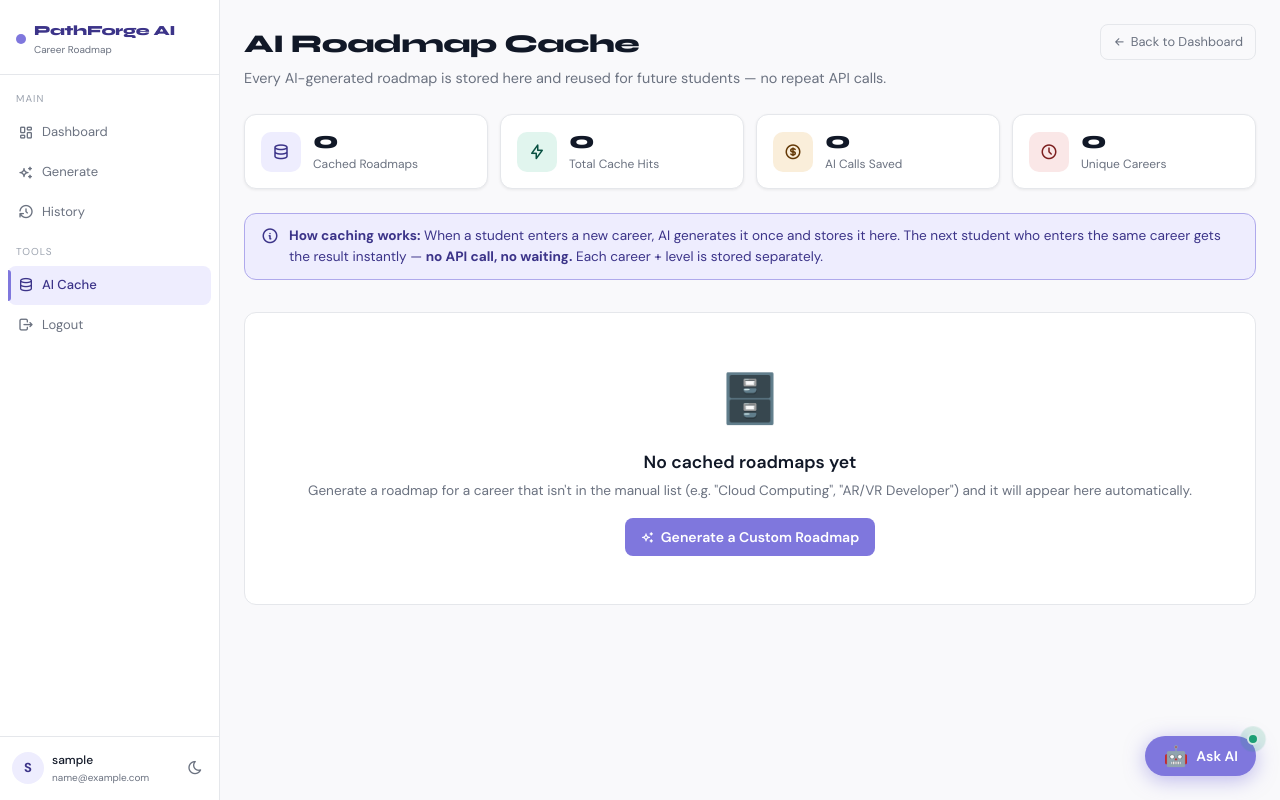
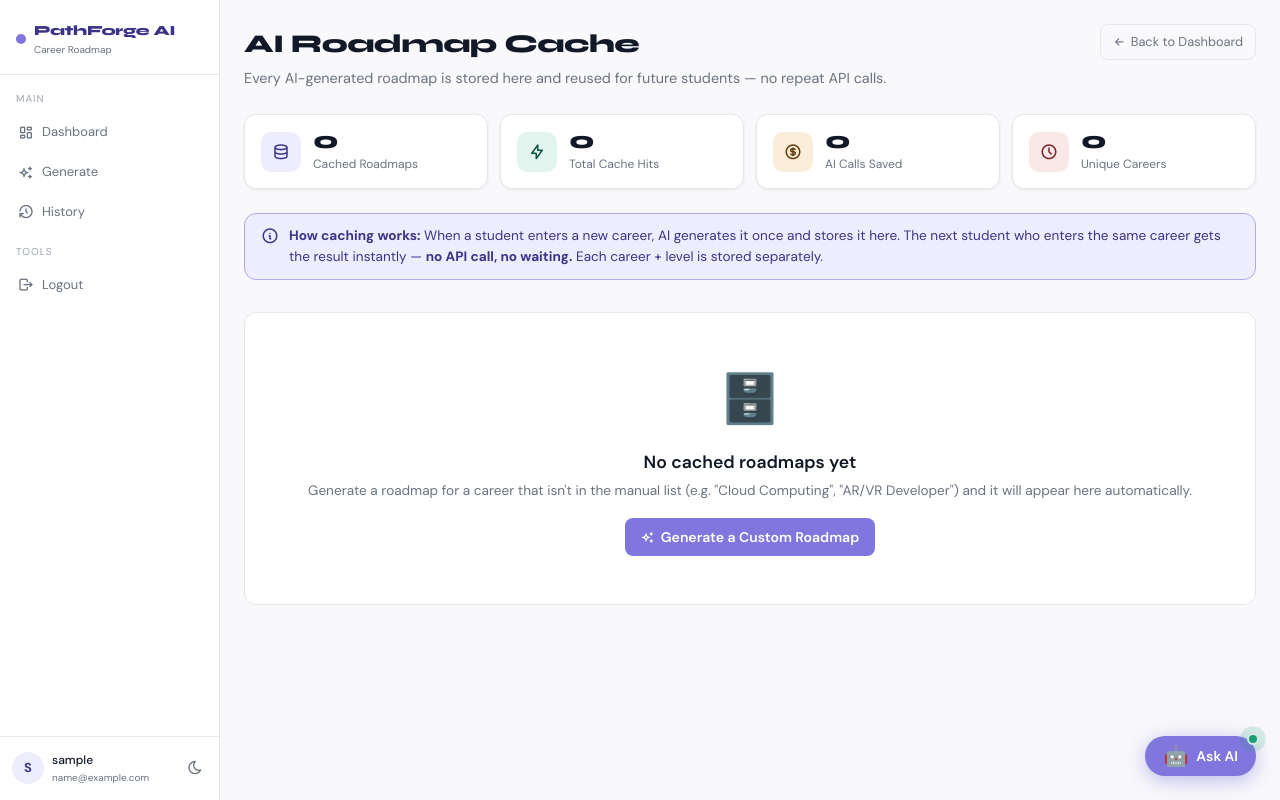
Before and after one commit to bhavitha-272006/pathforge-ai, a Flask app: page /admin/cache in a window 1280 px wide. Run offline with Flask 3, Linux system fonts and the light colour scheme; the visitor is signed in with stand-in values (Sample User, id 1); data that the repository does not hold is empty.

Commit message:
Remove AI Cache from sidebar

```diff
--- a/templates/base.html
+++ b/templates/base.html
@@ -43,9 +43,6 @@
       </a>
 
       <div class="nav-label" style="margin-top:8px">Tools</div>
-      <a href="{{ url_for('admin_cache') }}" class="nav-item {% if request.endpoint in ['admin_cache','admin_cache_preview'] %}active{% endif %}">
-        <i class="ti ti-database"></i> AI Cache
-      </a>
       <a href="{{ url_for('logout') }}" class="nav-item">
         <i class="ti ti-logout"></i> Logout
       </a>
```
